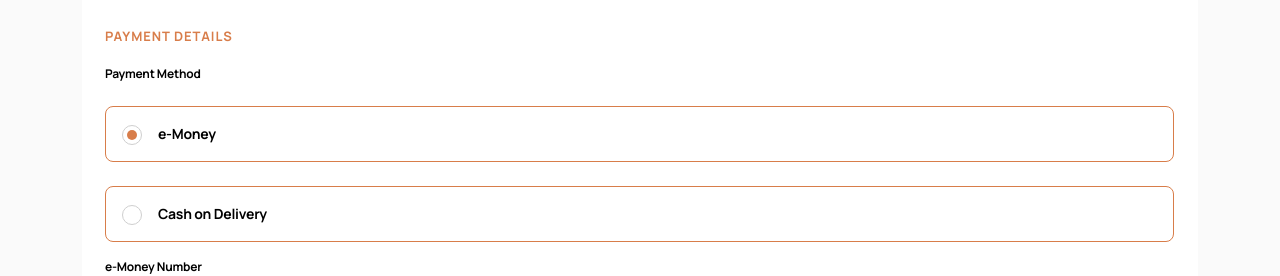
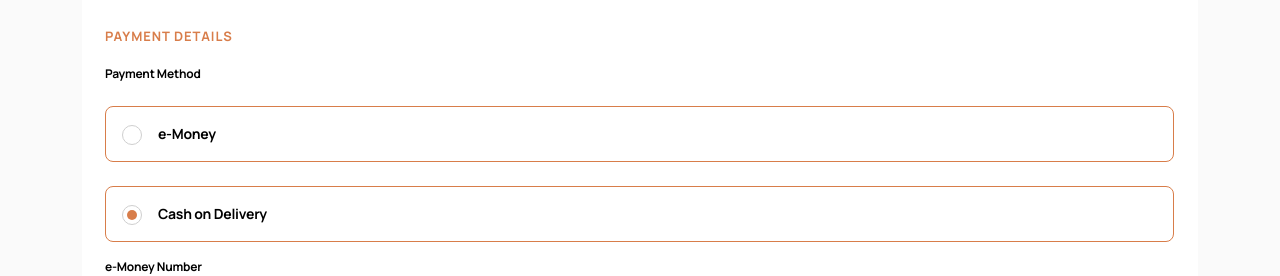
Before and after one commit to GIGAKLIBADZE/audiophile-ecommerce-website, a React (Vite) app: page /checkout in a window 1280 px wide. Shown: the part 1040-1316 px from the top of the page. Built offline with nearby package versions, Linux system fonts and the light colour scheme.

Commit message:
register inputs

```diff
--- a/src/pages/Checkout.tsx
+++ b/src/pages/Checkout.tsx
@@ -76,6 +76,7 @@ const Checkout: React.FC = () => {
                     type="text"
                     id="name"
                     placeholder="Alexei Ward"
+                    {...register("name")}
                   />
                 </InputContainer>
                 <InputContainer>
@@ -84,6 +85,7 @@ const Checkout: React.FC = () => {
                     type="text"
                     id="email"
                     placeholder="alexei@mail.com"
+                    {...register("email")}
                   />
                 </InputContainer>
                 <InputContainer>
@@ -92,6 +94,7 @@ const Checkout: React.FC = () => {
                     type="text"
                     id="phone"
                     placeholder="+1 202-555-0136"
+                    {...register("phone")}
                   />
                 </InputContainer>
               </BillingDetailsPart>
@@ -105,6 +108,7 @@ const Checkout: React.FC = () => {
                     type="text"
                     id="address"
                     placeholder="1137 Williams Avenue"
+                    {...register("address")}
                   />
                 </InputContainer>
                 <InputContainer>
@@ -113,6 +117,7 @@ const Checkout: React.FC = () => {
                     type="number"
                     id="zip-code"
                     placeholder="10001"
+                    {...register("zipCode")}
                   />
                 </InputContainer>
                 <InputContainer>
@@ -125,6 +130,7 @@ const Checkout: React.FC = () => {
                     type="text"
                     id="country"
                     placeholder="United States"
+                    {...register("country")}
                   />
                 </InputContainer>
               </ShippingDetailPart>
@@ -139,15 +145,15 @@ const Checkout: React.FC = () => {
                     <div>
                       <input
                         type="radio"
-                        name="payment-method"
                         defaultChecked
+                        {...register("paymentMethod")}
                       />
                     </div>
                     <PaymentMethodText>e-Money</PaymentMethodText>
                   </PaymentMethod>
                   <PaymentMethod>
                     <div>
-                      <input type="radio" name="payment-method" />
+                      <input type="radio" {...register("paymentMethod")} />
                     </div>
                     <PaymentMethodText>Cash on Delivery</PaymentMethodText>
                   </PaymentMethod>
@@ -161,6 +167,7 @@ const Checkout: React.FC = () => {
                   type="number"
                   id="e-money-num"
                   placeholder="238521993"
+                  {...register("eMoneyNum")}
                 />
               </InputContainer>
               <InputContainer>
@@ -169,6 +176,7 @@ const Checkout: React.FC = () => {
                   type="number"
                   id="e-money-pin"
                   placeholder="6891"
+                  {...register("eMoneyPin")}
                 />
               </InputContainer>
             </DetailsPartContainer>
```
